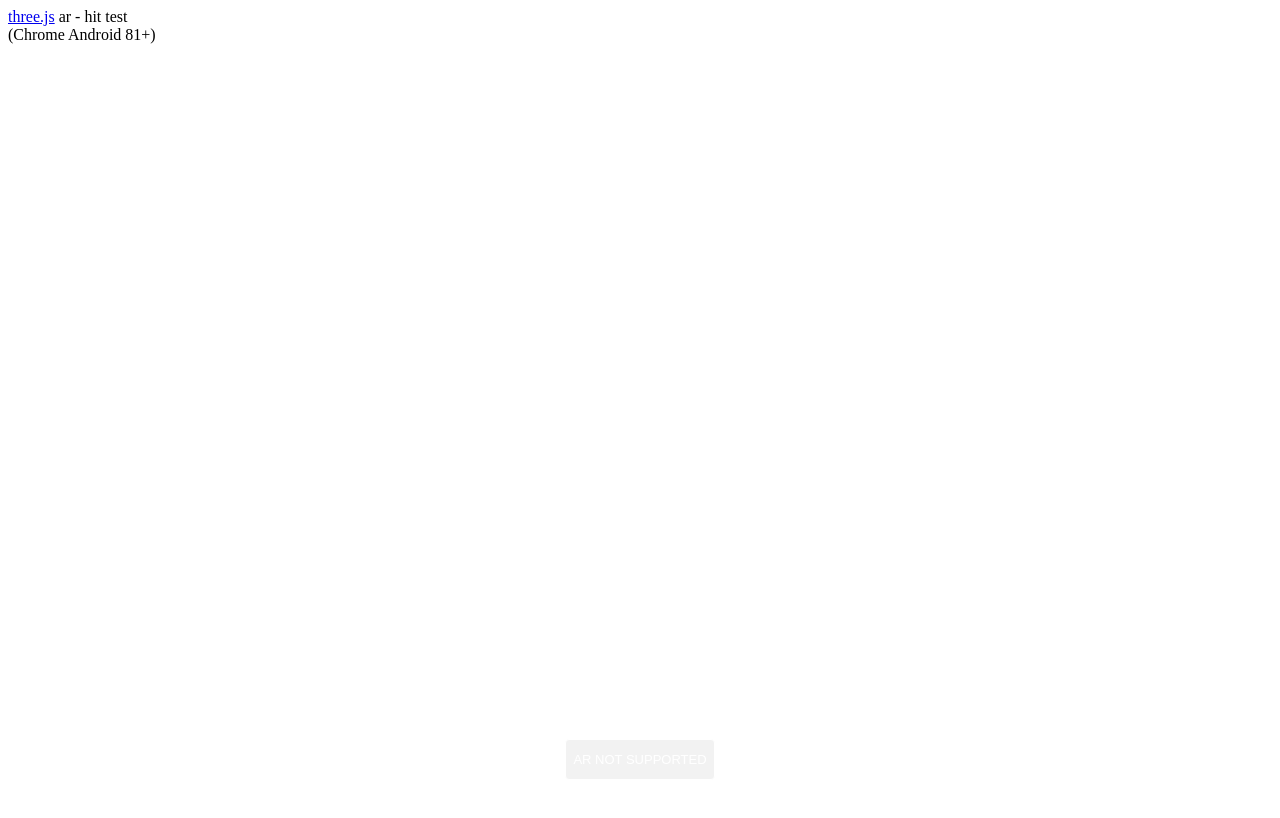
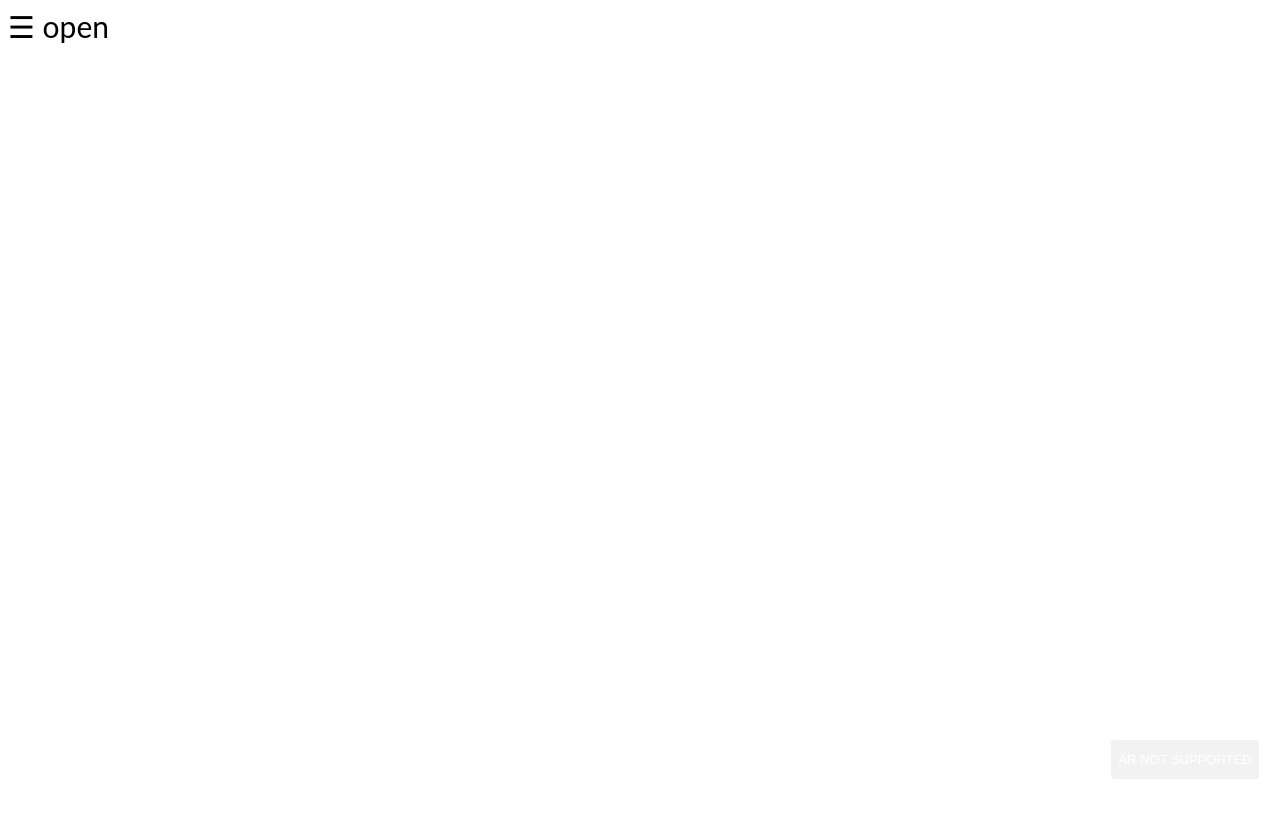
Before and after one commit to hoangcuong2802/testing, a plain HTML site: page index.html in a window 1280 px wide. Drawn offline with nearby package versions, Linux system fonts and the light colour scheme.

Commit message:
lan thu ba cua toi

```diff
--- a/index.html
+++ b/index.html
@@ -8,10 +8,24 @@
 	</head>
 	<body>
 
-		<div id="info">
-			<a href="https://threejs.org" target="_blank" rel="noopener">three.js</a> ar - hit test<br/>(Chrome Android 81+)
-		</div>
+		<div id="mySidenav" class="sidenav">
+			<a href="javascript:void(0)" class="closebtn" onclick="closeNav()">&times;</a>
+			<a href="#">Chair</a>
+			<a href="#">Table</a>
+			<a href="#">TV</a>
+			<a href="#">Fridge</a>
+		  </div>
+		  <span style="font-size:30px;cursor:pointer" onclick="openNav()">&#9776; open</span>
 
+		  <script>
+		  function openNav() {
+			document.getElementById("mySidenav").style.width = "250px";
+		  }
+
+		  function closeNav() {
+			document.getElementById("mySidenav").style.width = "0";
+		  }
+		  </script>
 		<script type="module">
 
 			import * as THREE from './build/three.module.js';
--- a/jsm/webxr/ARButton.js
+++ b/jsm/webxr/ARButton.js
@@ -77,7 +77,7 @@ class ARButton {
 			button.style.display = '';
 
 			button.style.cursor = 'pointer';
-			button.style.left = 'calc(50% - 50px)';
+			button.style.right = '20px';
 			button.style.width = '100px';
 
 			button.textContent = 'START AR';
@@ -115,7 +115,7 @@ class ARButton {
 			button.style.display = '';
 
 			button.style.cursor = 'auto';
-			button.style.left = 'calc(50% - 75px)';
+			button.style.right = '20px';
 			button.style.width = '150px';
 
 			button.onmouseenter = null;
@@ -181,7 +181,7 @@ class ARButton {
 
 			}
 
-			message.style.left = 'calc(50% - 90px)';
+			message.style.right = '20px';
 			message.style.width = '180px';
 			message.style.textDecoration = 'none';
 
--- a/main.css
+++ b/main.css
@@ -0,0 +1,42 @@
+body {
+    font-family: "Lato", sans-serif;
+  }
+
+  .sidenav {
+    height: 100%;
+    width: 0;
+    position: fixed;
+    z-index: 1;
+    top: 0;
+    left: 0;
+    background-color: #111;
+    overflow-x: hidden;
+    transition: 0.5s;
+    padding-top: 60px;
+  }
+
+  .sidenav a {
+    padding: 8px 8px 8px 32px;
+    text-decoration: none;
+    font-size: 25px;
+    color: #818181;
+    display: block;
+    transition: 0.3s;
+  }
+
+  .sidenav a:hover {
+    color: #f1f1f1;
+  }
+
+  .sidenav .closebtn {
+    position: absolute;
+    top: 0;
+    right: 25px;
+    font-size: 36px;
+    margin-left: 50px;
+  }
+
+  @media screen and (max-height: 450px) {
+    .sidenav {padding-top: 15px;}
+    .sidenav a {font-size: 18px;}
+  }
```
